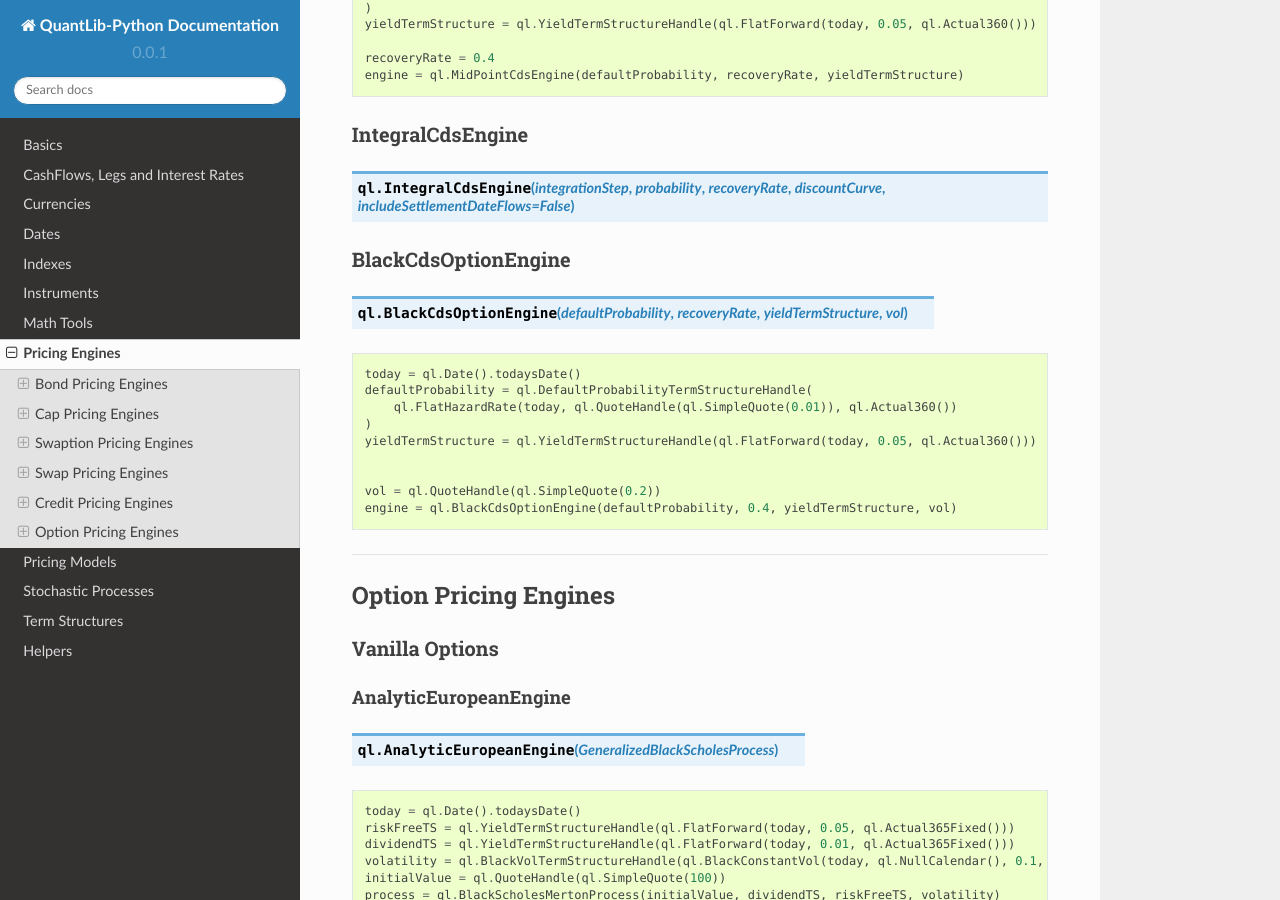
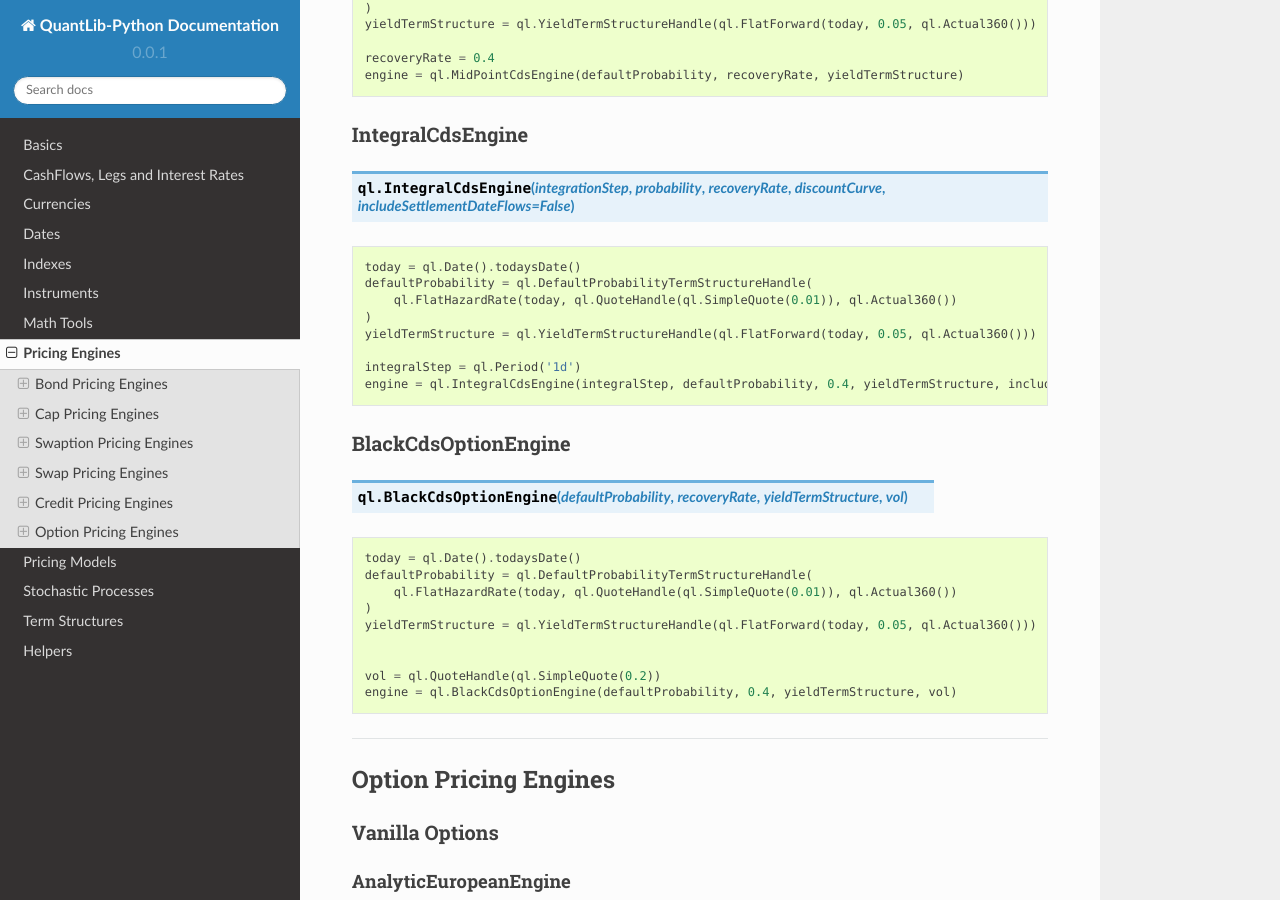
Before and after one commit to nhaga/QuantLib-Python-Docs, a Sphinx documentation site: the page built from docs/pricing_engines.rst, in a window 1280 px wide and 900 px high, scrolled down 6329 px. Built offline with Sphinx 7.4.7 and the Read the Docs theme 2.0.0, drawn with Linux system fonts in a browser that asks for light colours; formulas are drawn with MathJax 3.

Commit message:
added IntegralCdsEngine example

```diff
--- a/docs/pricing_engines.rst
+++ b/docs/pricing_engines.rst
@@ -348,6 +348,17 @@
 *****************
 
 .. function:: ql.IntegralCdsEngine(integrationStep, probability, recoveryRate, discountCurve, includeSettlementDateFlows=False)
+
+.. code-block:: python
+
+    today = ql.Date().todaysDate()
+    defaultProbability = ql.DefaultProbabilityTermStructureHandle(
+        ql.FlatHazardRate(today, ql.QuoteHandle(ql.SimpleQuote(0.01)), ql.Actual360())
+    )
+    yieldTermStructure = ql.YieldTermStructureHandle(ql.FlatForward(today, 0.05, ql.Actual360()))
+
+    integralStep = ql.Period('1d')
+    engine = ql.IntegralCdsEngine(integralStep, defaultProbability, 0.4, yieldTermStructure, includeSettlementDateFlows=False)
 
 BlackCdsOptionEngine
 ********************
```
